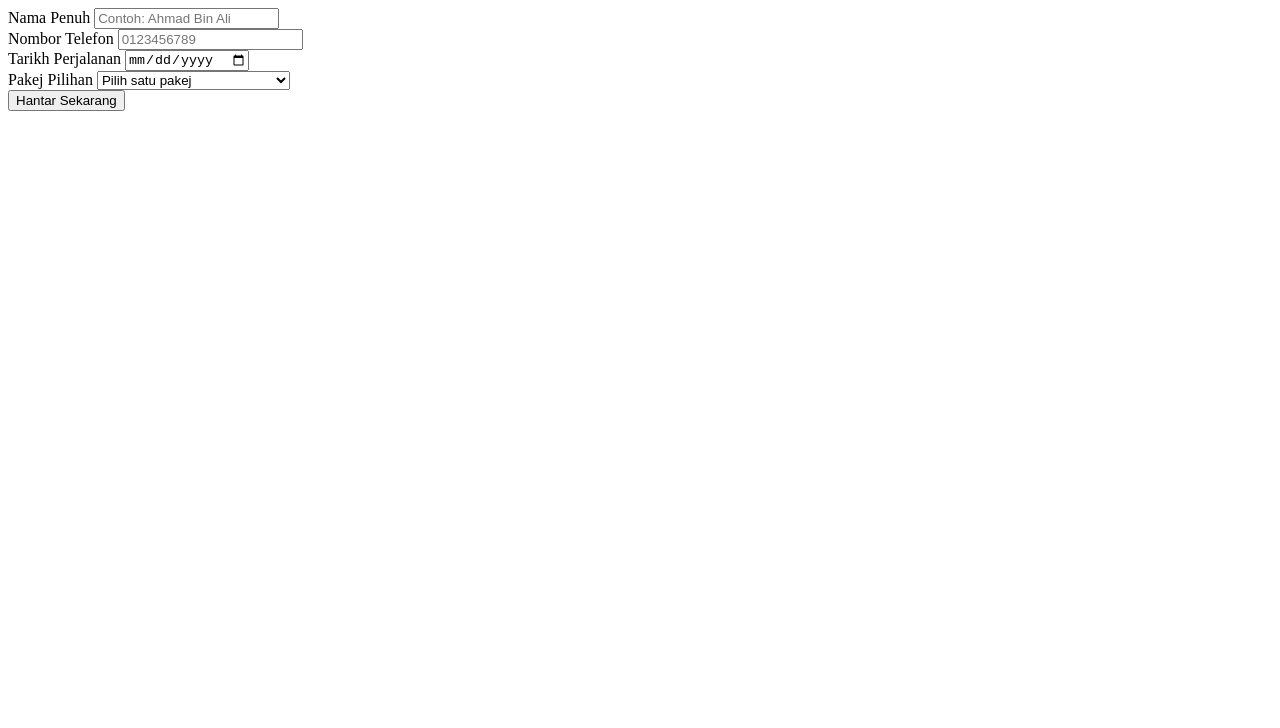
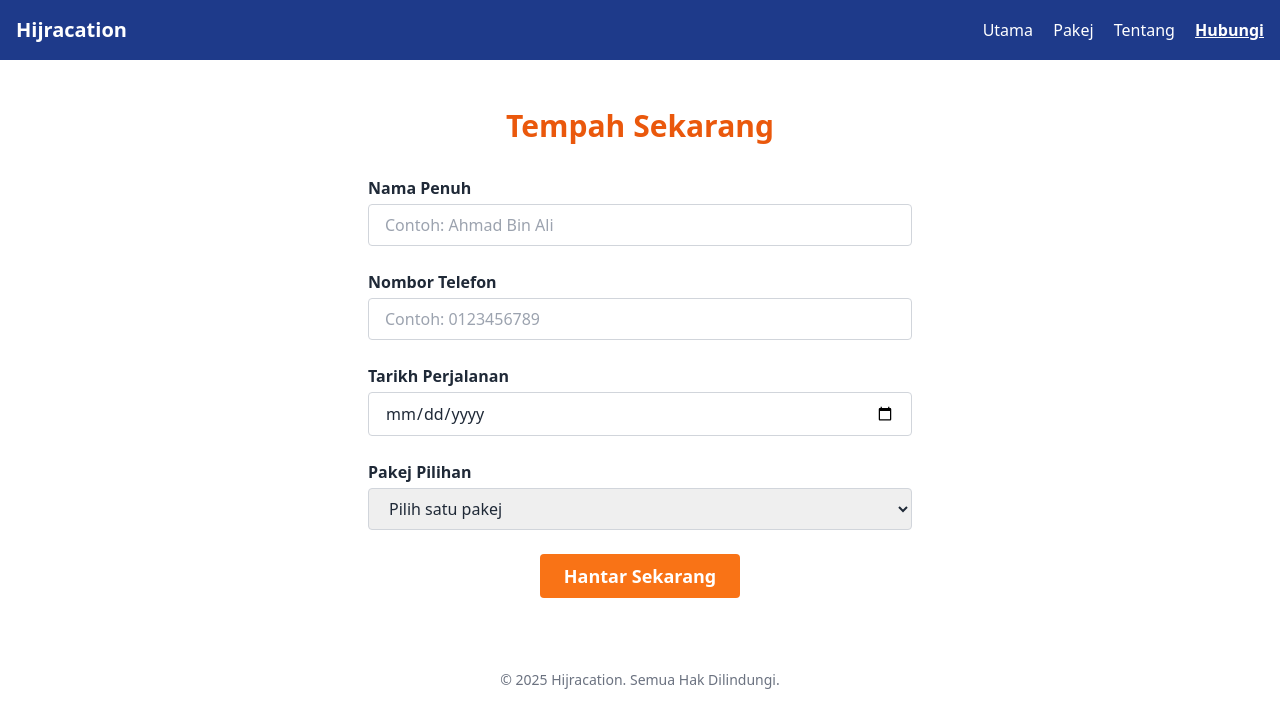
Before and after one commit to fikrisalim90/hijracation-landing, a plain HTML site: page pages/hubungi.html in a window 1280 px wide. Drawn offline with nearby package versions, Linux system fonts and the light colour scheme.

Commit message:
Kod penuh hubungi.html + WhatsApp redirect

```diff
--- a/pages/hubungi.html
+++ b/pages/hubungi.html
@@ -1,3 +1,28 @@
+<!DOCTYPE html>
+<html lang="ms">
+<head>
+  <meta charset="UTF-8" />
+  <meta name="viewport" content="width=device-width, initial-scale=1.0" />
+  <title>Hubungi Kami</title>
+  <script src="https://cdn.tailwindcss.com"></script>
+</head>
+<body class="bg-white text-gray-800 font-sans">
+
+  <header class="bg-blue-900 text-white p-4">
+    <div class="container mx-auto flex justify-between items-center">
+      <h1 class="text-xl font-bold">Hijracation</h1>
+      <nav class="space-x-4">
+        <a href="../index.html" class="hover:underline">Utama</a>
+        <a href="pakej.html" class="hover:underline">Pakej</a>
+        <a href="tentang.html" class="hover:underline">Tentang</a>
+        <a href="hubungi.html" class="underline font-semibold">Hubungi</a>
+      </nav>
+    </div>
+  </header>
+
+  <main class="container mx-auto px-4 py-12 max-w-xl">
+    <h2 class="text-3xl font-bold text-center text-orange-600 mb-8">Tempah Sekarang</h2>
+
     <form onsubmit="sendWhatsApp(); return false;" class="space-y-6">
 
       <div>
@@ -7,7 +32,7 @@
 
       <div>
         <label class="block mb-1 font-semibold">Nombor Telefon</label>
-    <input type="tel" id="telefon" class="w-full border border-gray-300 rounded px-4 py-2 focus:outline-none focus:ring-2 focus:ring-blue-500" placeholder="0123456789" required>
+        <input type="tel" id="telefon" class="w-full border border-gray-300 rounded px-4 py-2 focus:outline-none focus:ring-2 focus:ring-blue-500" placeholder="Contoh: 0123456789" required>
       </div>
 
       <div>
@@ -29,6 +54,11 @@
         <button type="submit" class="bg-orange-500 hover:bg-orange-600 text-white px-6 py-2 rounded text-lg font-semibold">Hantar Sekarang</button>
       </div>
     </form>
+  </main>
+
+  <footer class="text-center text-sm text-gray-500 py-6">
+    &copy; 2025 Hijracation. Semua Hak Dilindungi.
+  </footer>
 
   <script>
     function sendWhatsApp() {
@@ -43,3 +73,6 @@
       window.open(url, '_blank');
     }
   </script>
+
+</body>
+</html>
```
Lines whose indentation alone changed are shown as unchanged.
